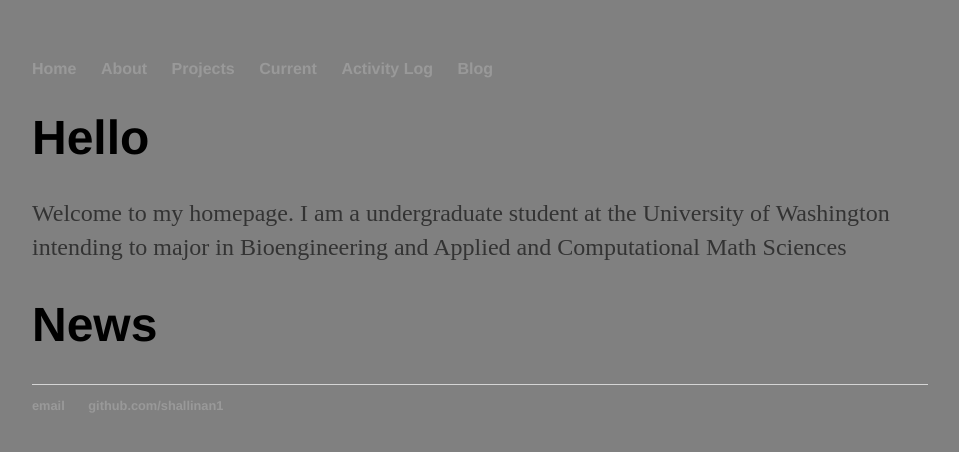
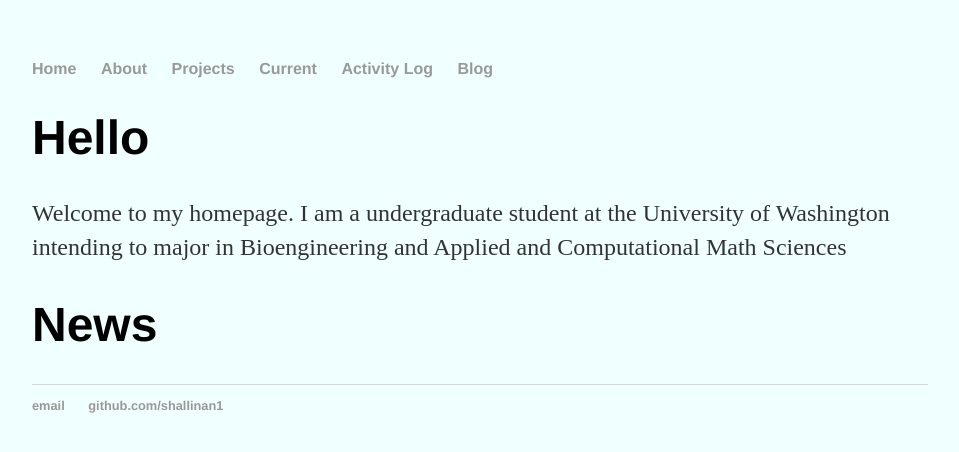
Before and after one commit to shallinan1/shallinan1.github.io, a Jekyll site: the page built from index.md, in a window 1280 px wide. Shown: the top 452 px of the page, without its empty margins (160-1119 px from the left). Built offline with Jekyll 4.4.1, drawn with Linux system fonts in a browser that asks for light colours; our own code applies the rules of GitHub Pages for plain Markdown files.

Commit message:
bg color
azure

```diff
--- a/css/main.css
+++ b/css/main.css
@@ -1,6 +1,6 @@
 body {
     margin: 60px auto;
-    background-color: grey;
+    background-color: azure;
     width: 70%;
 }
 nav ul, footer ul {
```
